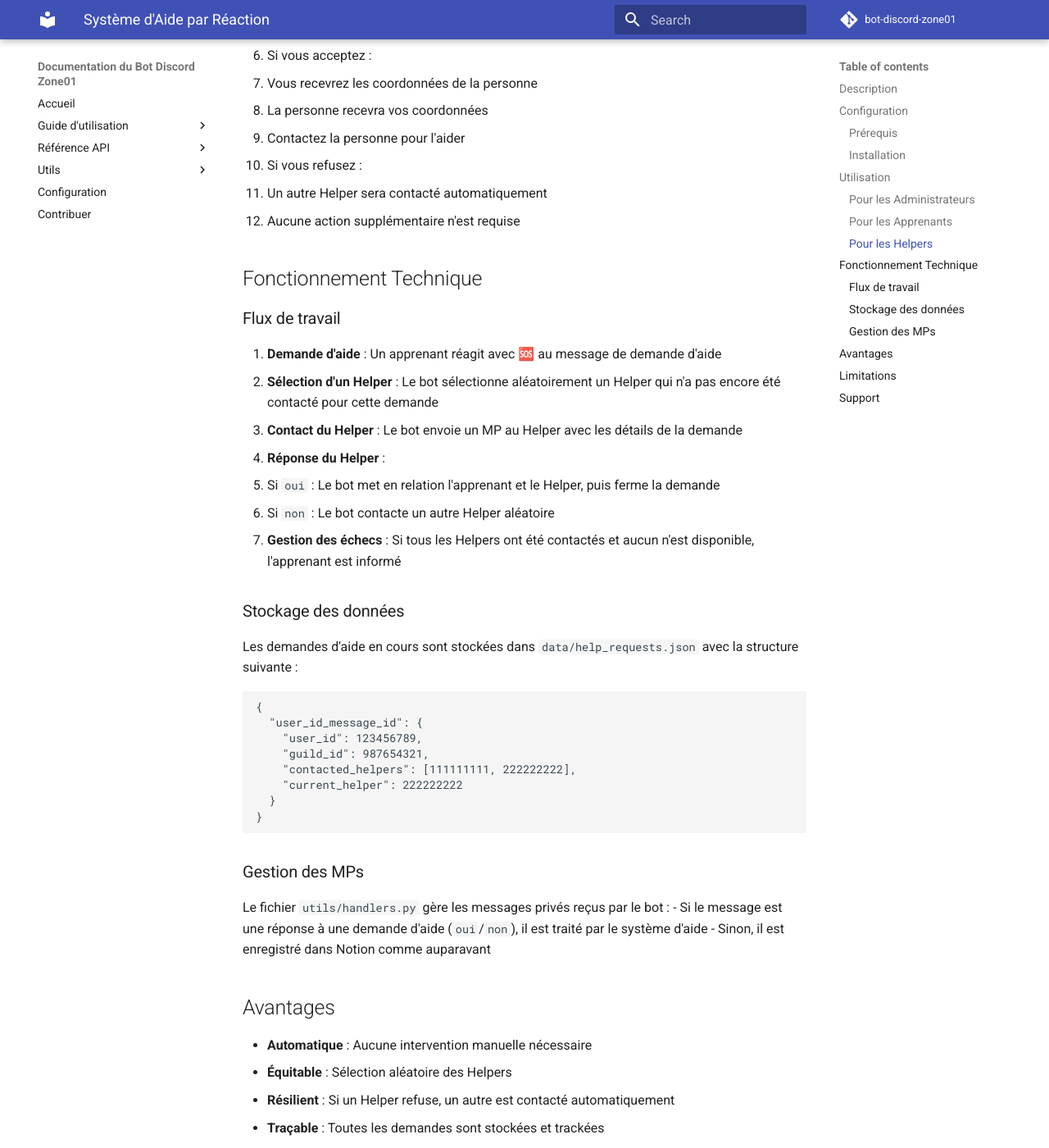
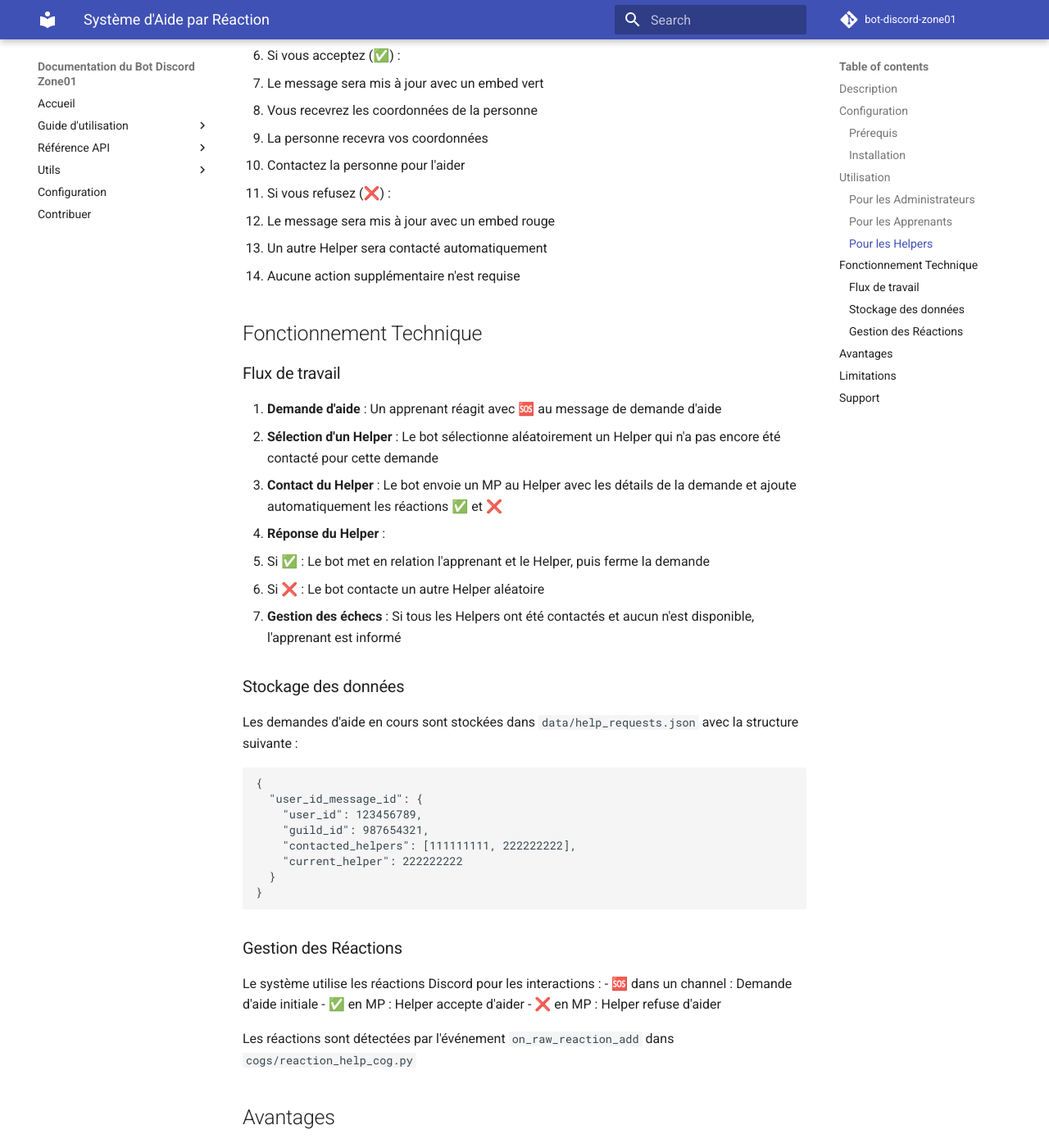
Before and after one commit to makcimerrr/bot-discord-zone01, an MkDocs documentation site: the page built from docs/reaction_help_system.md, in a window 1280 px wide and 1400 px high, scrolled down 1381 px. Shown: the whole window at 82% size. Built offline with MkDocs 1.6.1 and Material for MkDocs 9.7.7, drawn with Linux system fonts in a browser that asks for light colours; comment, search, counter and statistics services are not loaded; some of the changed text lies outside the part shown.

Commit message:
docs: update reaction help system documentation
Updated documentation to reflect the new reaction-based system for
helper responses instead of text messages.

Changes:
- Updated helper instructions to use reactions (✅/❌)
- Updated workflow to mention automatic reaction addition
- Replaced "Gestion des MPs" with "Gestion des Réactions"
- Added visual feedback information (colored embeds)

🤖 Generated with [Claude Code](https://claude.com/claude-code)

Co-Authored-By: Claude <noreply@anthropic.com>

````diff
--- a/docs/reaction_help_system.md
+++ b/docs/reaction_help_system.md
@@ -38,16 +38,18 @@ Cette commande va créer un message avec un embed dans le canal spécifié. Les
 
 1. Vous recevrez un MP du bot quand quelqu'un demande de l'aide
 2. Le message contient le nom de la personne qui a besoin d'aide
-3. Répondez au MP avec :
-   - `oui` ou `yes` : pour accepter d'aider
-   - `non` ou `no` : pour refuser (un autre Helper sera contacté)
+3. **Réagissez au message avec** :
+   - ✅ pour accepter d'aider
+   - ❌ pour refuser (un autre Helper sera contacté)
 
-4. Si vous acceptez :
+4. Si vous acceptez (✅) :
+   - Le message sera mis à jour avec un embed vert
    - Vous recevrez les coordonnées de la personne
    - La personne recevra vos coordonnées
    - Contactez la personne pour l'aider
 
-5. Si vous refusez :
+5. Si vous refusez (❌) :
+   - Le message sera mis à jour avec un embed rouge
    - Un autre Helper sera contacté automatiquement
    - Aucune action supplémentaire n'est requise
 
@@ -57,10 +59,10 @@ Cette commande va créer un message avec un embed dans le canal spécifié. Les
 
 1. **Demande d'aide** : Un apprenant réagit avec 🆘 au message de demande d'aide
 2. **Sélection d'un Helper** : Le bot sélectionne aléatoirement un Helper qui n'a pas encore été contacté pour cette demande
-3. **Contact du Helper** : Le bot envoie un MP au Helper avec les détails de la demande
+3. **Contact du Helper** : Le bot envoie un MP au Helper avec les détails de la demande et ajoute automatiquement les réactions ✅ et ❌
 4. **Réponse du Helper** :
-   - Si `oui` : Le bot met en relation l'apprenant et le Helper, puis ferme la demande
-   - Si `non` : Le bot contacte un autre Helper aléatoire
+   - Si ✅ : Le bot met en relation l'apprenant et le Helper, puis ferme la demande
+   - Si ❌ : Le bot contacte un autre Helper aléatoire
 5. **Gestion des échecs** : Si tous les Helpers ont été contactés et aucun n'est disponible, l'apprenant est informé
 
 ### Stockage des données
@@ -77,11 +79,14 @@ Les demandes d'aide en cours sont stockées dans `data/help_requests.json` avec
 }
 ```
 
-### Gestion des MPs
+### Gestion des Réactions
 
-Le fichier `utils/handlers.py` gère les messages privés reçus par le bot :
-- Si le message est une réponse à une demande d'aide (`oui`/`non`), il est traité par le système d'aide
-- Sinon, il est enregistré dans Notion comme auparavant
+Le système utilise les réactions Discord pour les interactions :
+- **🆘** dans un channel : Demande d'aide initiale
+- **✅** en MP : Helper accepte d'aider
+- **❌** en MP : Helper refuse d'aider
+
+Les réactions sont détectées par l'événement `on_raw_reaction_add` dans `cogs/reaction_help_cog.py`
 
 ## Avantages
 
````
